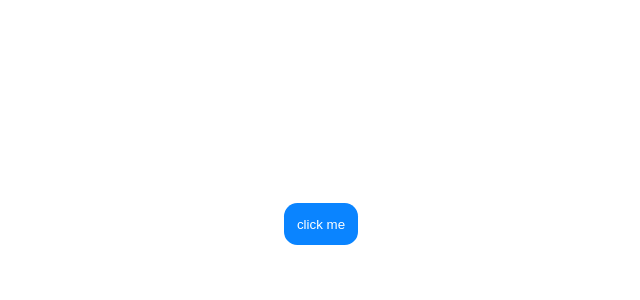
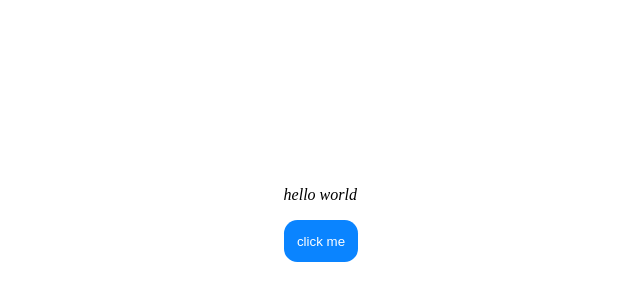
Before and after one commit to spyro709/mera7, a plain HTML site: page index.html in a window 1280 px wide. Shown: the part 176-476 px from the top of the page, without its empty margins (319-959 px from the left). Drawn offline with Linux system fonts and the light colour scheme.

Commit message:
add paragraph

```diff
--- a/index.html
+++ b/index.html
@@ -8,8 +8,9 @@
     <title>Document</title>
 </head>
 <body>
-
+    <div>
+    <p>hello world</p>
     <button class="btn">click me</button>
-
+</div>
 </body>
 </html>
--- a/style.css
+++ b/style.css
@@ -8,6 +8,10 @@ body{
     width: 100%;
     height: 100vh;
 }
+p{
+    padding-bottom: 1em;
+    font-style: italic;
+}
 button{
     padding: 1em;
     background: #0a84ff;
```
